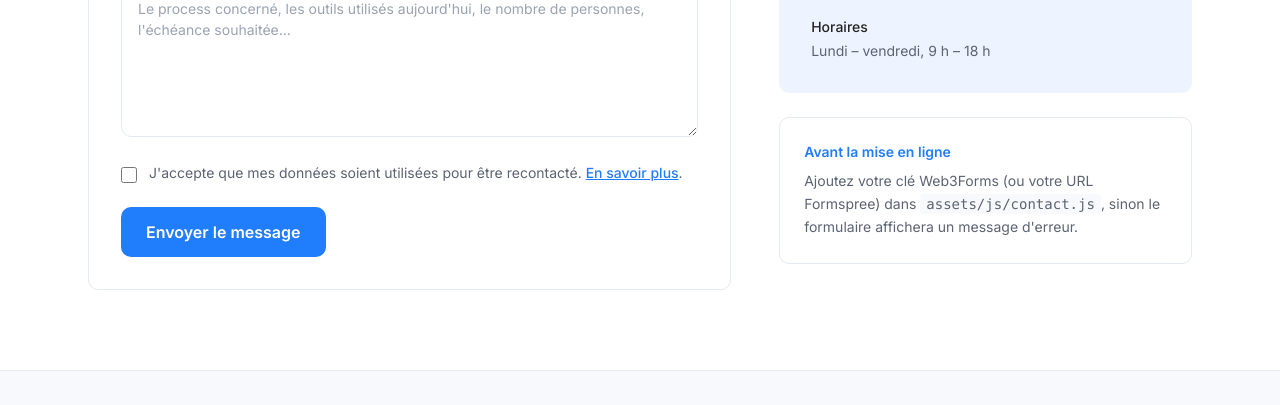
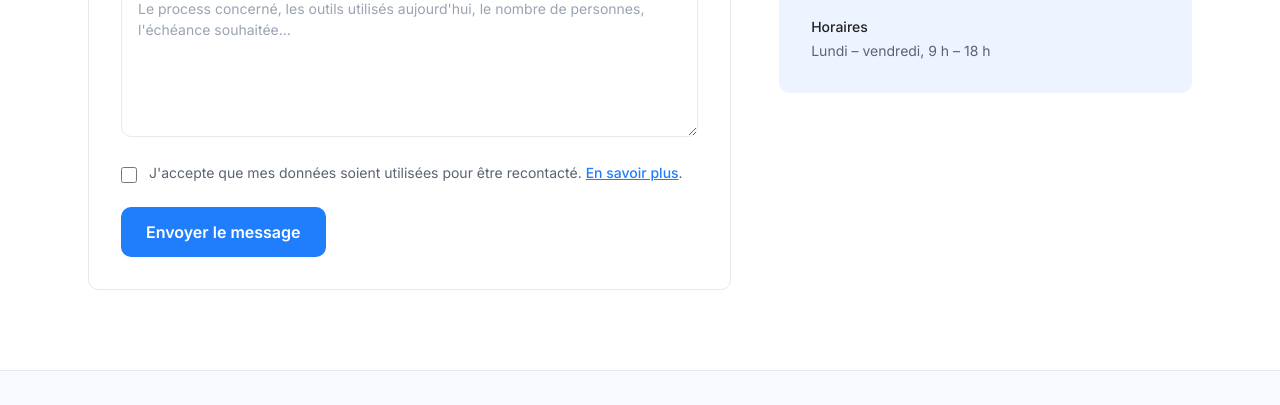
Before and after one commit to Vandksen/structurre.fr, a website: page contact.html in a window 1280 px wide. Shown: the part 877-1282 px from the top of the page. Drawn offline with Linux system fonts and the light colour scheme.

Commit message:
Active le formulaire de contact avec la clé Web3Forms
La clé Web3Forms est publique par nature (elle transite dans le JS servi au
navigateur) et n'autorise que l'envoi vers l'adresse qui l'a créée.

Retire au passage l'encart « Avant la mise en ligne » de la page contact, qui
demandait justement de renseigner cette clé.

Co-Authored-By: Claude Opus 5 <noreply@anthropic.com>

```diff
--- a/assets/js/contact.js
+++ b/assets/js/contact.js
@@ -15,7 +15,7 @@
   "use strict";
 
   var PROVIDER = "web3forms"; // "web3forms" | "formspree"
-  var ACCESS_KEY = "VOTRE_CLE_WEB3FORMS"; // ← à remplacer (Web3Forms)
+  var ACCESS_KEY = "76a8c9cb-2a30-4516-b9b3-fbb0ab0a8861"; // clé publique Web3Forms
   var ENDPOINT =
     PROVIDER === "formspree"
       ? "https://formspree.io/f/VOTRE_ID_FORMSPREE" // ← à remplacer (Formspree)
--- a/contact.html
+++ b/contact.html
@@ -177,15 +177,6 @@
             </div>
           </dl>
         </div>
-
-        <div class="carte mt-6 p-6 text-sm">
-          <p class="font-semibold accent">Avant la mise en ligne</p>
-          <p class="mt-2 leading-relaxed texte-doux">
-            Ajoutez votre clé Web3Forms (ou votre URL Formspree) dans
-            <code class="fond-alt rounded px-1.5 py-0.5">assets/js/contact.js</code>,
-            sinon le formulaire affichera un message d'erreur.
-          </p>
-        </div>
       </aside>
 
     </div>
```
